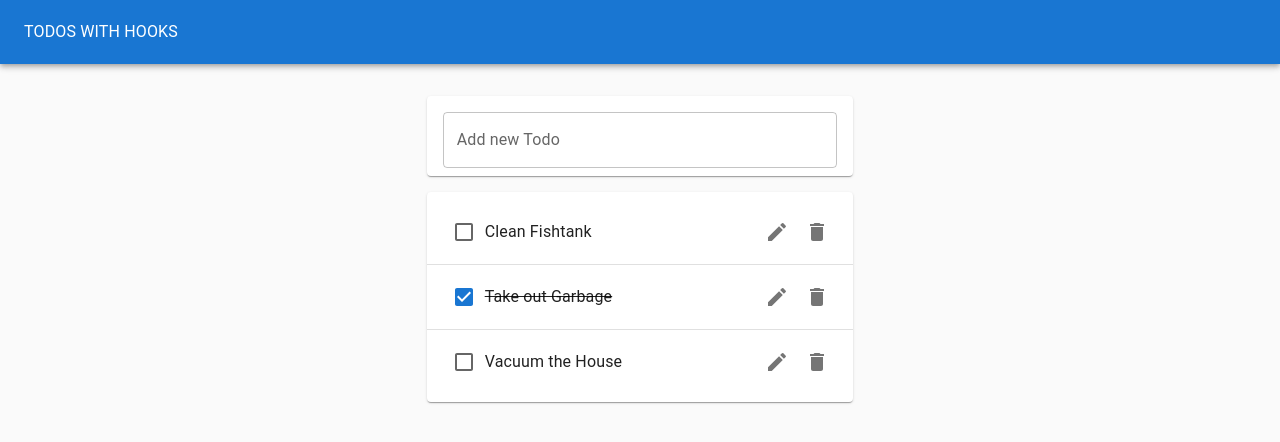
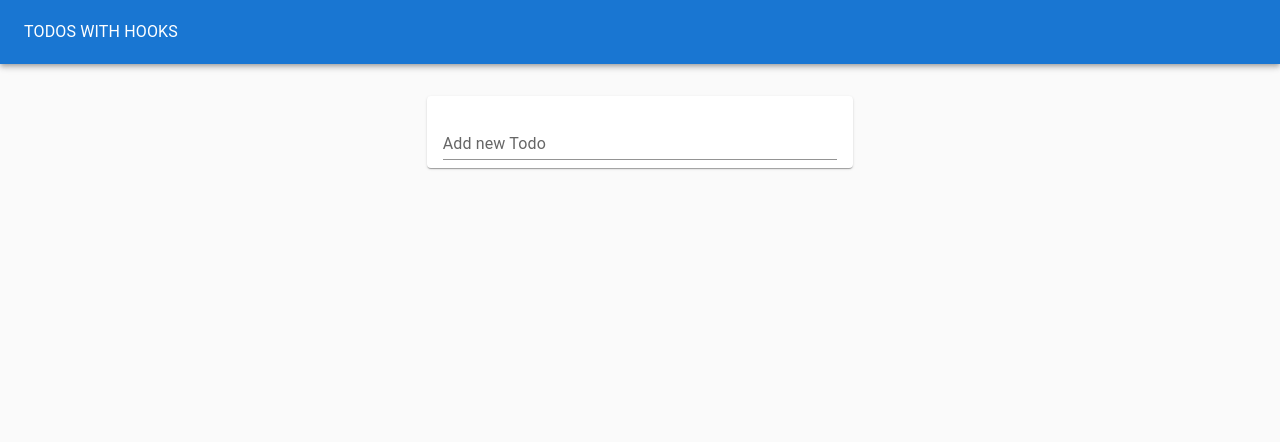
Before and after one commit to klukreativ/hooks-project, a React (Create React App) app: page / in a window 1280 px wide. Shown: the top 442 px of the page. Built offline with nearby package versions, Linux system fonts and the light colour scheme.

Commit message:
added effect to save to localStorage & retrieve from localStorage on new render

```diff
--- a/src/TodoApp.js
+++ b/src/TodoApp.js
@@ -1,4 +1,4 @@
-import { useState } from 'react';
+import { useState, useEffect } from 'react';
 import { Typography, Paper, AppBar, Toolbar, Grid } from '@mui/material';
 import { v4 as uuid } from 'uuid';
 
@@ -6,12 +6,21 @@ import TodoList from './TodoList.js';
 import TodoForm from './TodoForm.js';
 
 export default function TodoApp() {
-    const initialTodos = [
-        { id: 1, task: 'Clean Fishtank', completed: false },
-        { id: 2, task: 'Take out Garbage', completed: true },
-        { id: 3, task: 'Vacuum the House', completed: false }
-    ];
+    // initial todos when first rendering the page will be pulled from the localStorage or generated using the array provided below
+    const initialTodos = JSON.parse(window.localStorage.getItem('todos') || '[]'
+    // [
+    //     { id: 1, task: 'Clean Fishtank', completed: false },
+    //     { id: 2, task: 'Take out Garbage', completed: true },
+    //     { id: 3, task: 'Vacuum the House', completed: false }
+    // ]
+    )
+
     const [todos, setTodos] = useState(initialTodos);
+
+    // will run every time this component renders, saves to localStorage in browser
+    useEffect(() => {
+        window.localStorage.setItem('todos', JSON.stringify(todos));
+    })
 
     // copies Todo array, appends a new Todo to end with completed false and a randomly generated unique id
     const addTodo = newTodoText => {
--- a/src/TodoForm.js
+++ b/src/TodoForm.js
@@ -4,13 +4,20 @@ import useInputState from './hooks/useInputState.js';
 export default function TodoForm({ addTodo }) {
     const [value, handleChange, reset] = useInputState('');
     return (
-        <Paper style={{margin: "1rem 0", padding: "0 1rem"}}>
+        <Paper style={{ margin: "1rem 0", padding: "0 1rem" }}>
             <form onSubmit={e => {
                 e.preventDefault(); // prevents the page from refreshing
                 addTodo(value); // adds TextField value to todo array
                 reset(); // clears TextField using hook
             }}>
-                <TextField value={value} onChange={handleChange}margin='normal' label='Add new Todo' fullWidth />
+                <TextField
+                    value={value}
+                    onChange={handleChange}
+                    margin='normal'
+                    label='Add new Todo'
+                    variant='standard'
+                    fullWidth
+                />
             </form>
             {value}
         </Paper>
--- a/src/TodoList.js
+++ b/src/TodoList.js
@@ -2,6 +2,8 @@ import { Paper, List, Divider } from '@mui/material';
 import Todo from './Todo';
 
 export default function TodoList({ todos, removeTodo, editTodo, toggleTodo }) {
+    // only renders the paper component if the todo array contains a value, if empty returns null and does not render
+    if (todos.length)
     return (
         <Paper>
             <List>
@@ -24,4 +26,5 @@ export default function TodoList({ todos, removeTodo, editTodo, toggleTodo }) {
             </List>
         </Paper>
     )
+    return null;
 }
```
